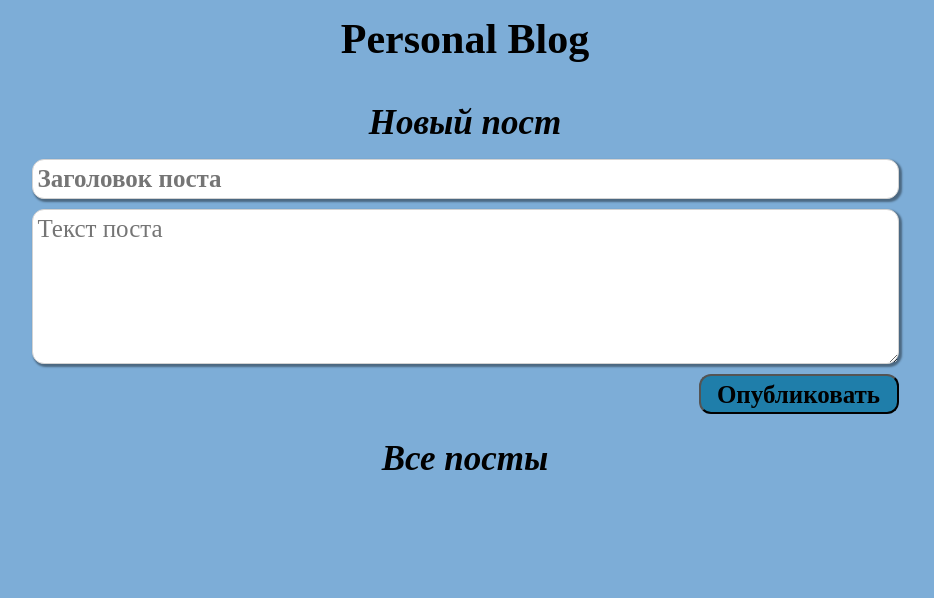
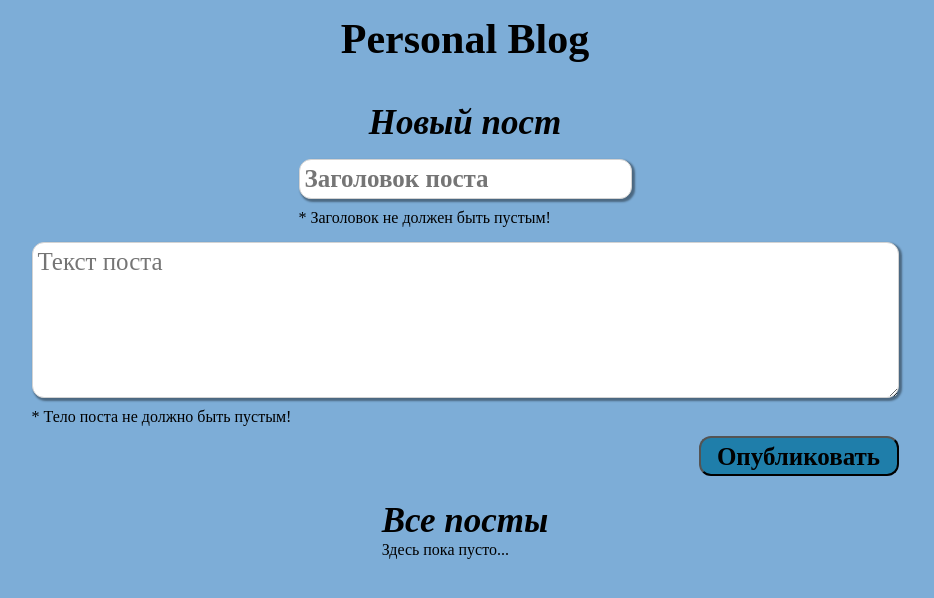
Before and after one commit to anastasiia-avdeeva/JSONplaceholderPostTraining, a plain HTML site: page index.html in a window 1280 px wide. Shown: the whole page, without its empty margins (175-1109 px from the left). Drawn offline with Linux system fonts and the light colour scheme.

Commit message:
change a bit form layout

```diff
--- a/index.html
+++ b/index.html
@@ -21,6 +21,11 @@
             placeholder="Заголовок поста"
             required
           />
+          <p class="form__error-msg" id="titleErr">
+            * Заголовок не должен быть пустым!
+          </p>
+        </div>
+        <div class="form__input-group">
           <textarea
             class="form__input"
             name="postBody"
@@ -30,11 +35,15 @@
             rows="5"
             required
           ></textarea>
+          <p class="form__error-msg" id="bodyErr">
+            * Тело поста не должно быть пустым!
+          </p>
           <button class="form__btn">Опубликовать</button>
         </div>
       </form>
       <div class="posts">
         <h2 class="posts__title">Все посты</h2>
+        <p class="posts__info">Здесь пока пусто...</p>
       </div>
     </main>
     <script src="script.js"></script>
```
